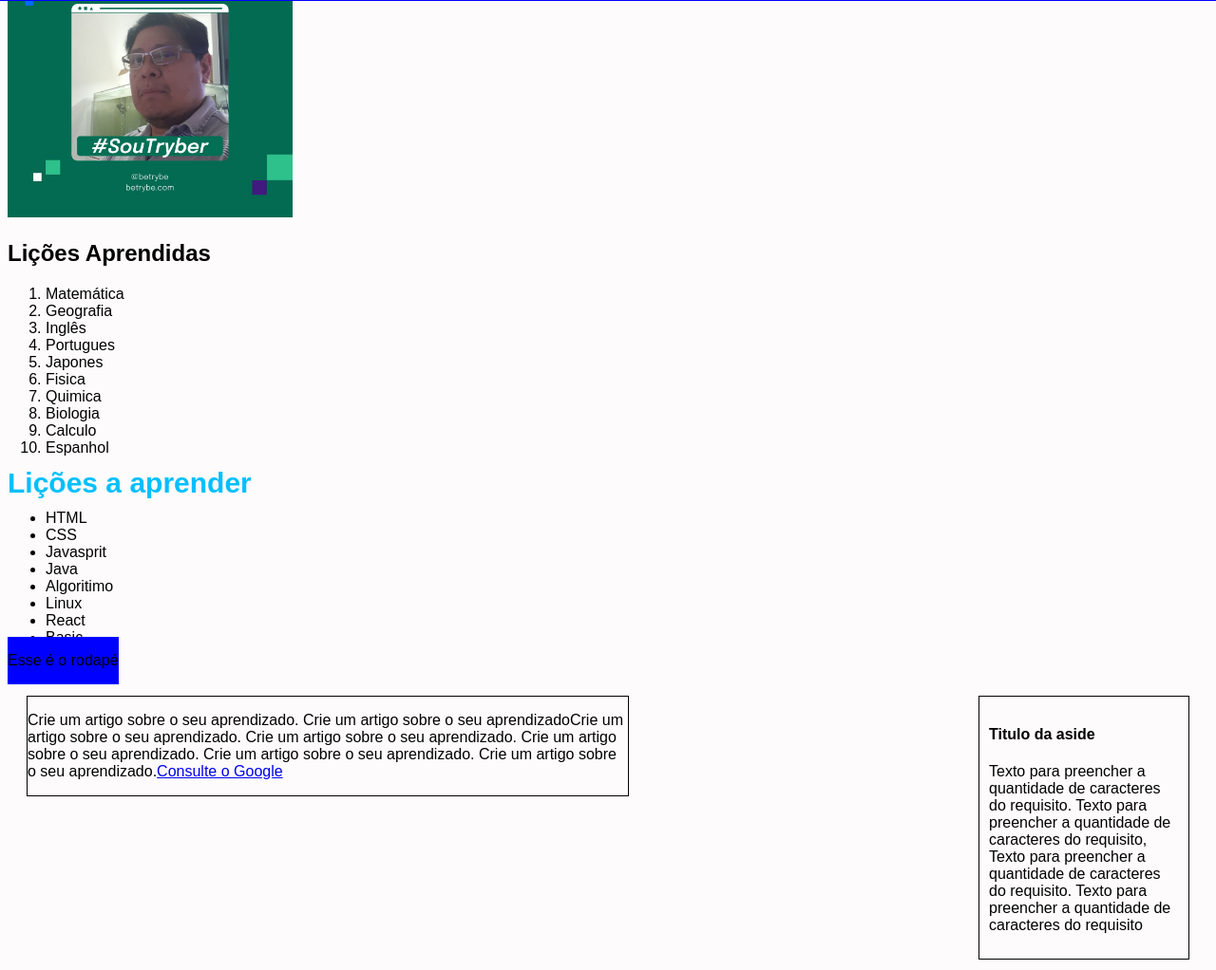
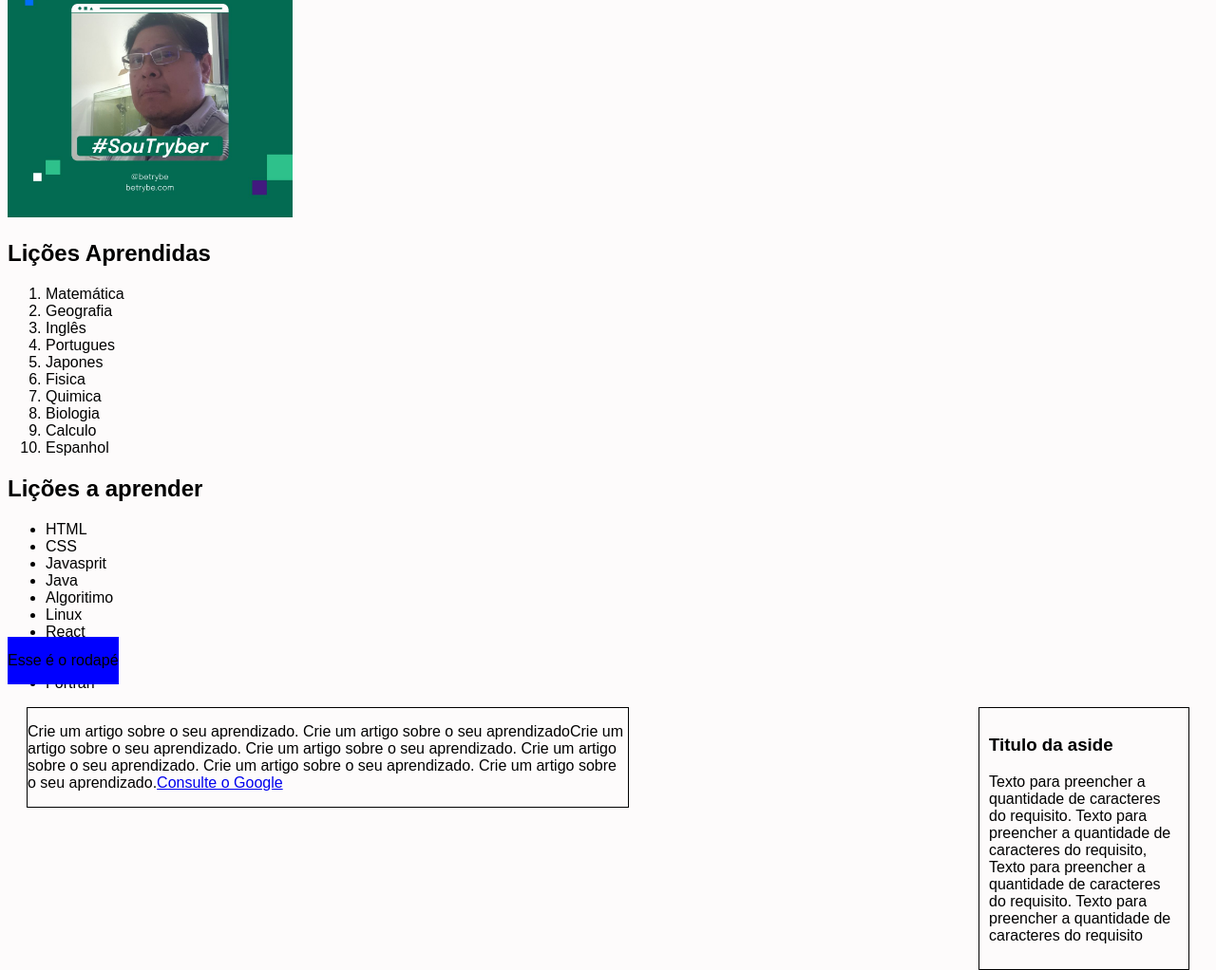
Before and after one commit to sergioajiki/lesson-learned, a website: page index.html in a window 1280 px wide. Shown: the part 79-1101 px from the top of the page at 95% size. Drawn offline with Linux system fonts and the light colour scheme.

Commit message:
requisito 10 e 11

```diff
--- a/index.html
+++ b/index.html
@@ -32,7 +32,7 @@
         </ol>
 
         <!-- Crie uma lista de lições que ainda deseja aprender para a página -->
-        <h2 class="bonus14">Lições a aprender</h2>
+        <h2>Lições a aprender</h2>
         <ul id="licoes_a_aprender">
             <li>HTML</li>
             <li>CSS</li>
@@ -48,11 +48,11 @@
 
         <!-- Crie um artigo sobre o seu aprendizado -->
         <article class="lado-esquerdo">
-            <p> Crie um artigo sobre o seu aprendizado. Crie um artigo sobre o seu aprendizadoCrie um artigo sobre o seu aprendizado. Crie um artigo sobre o seu aprendizado.  Crie um artigo sobre o seu aprendizado. Crie um artigo sobre o seu aprendizado.  Crie um artigo sobre o seu aprendizado.<a rel="stylesheet" href="google.com" target="_blank">Consulte o Google</a>
+            <p> Crie um artigo sobre o seu aprendizado. Crie um artigo sobre o seu aprendizadoCrie um artigo sobre o seu aprendizado. Crie um artigo sobre o seu aprendizado.  Crie um artigo sobre o seu aprendizado. Crie um artigo sobre o seu aprendizado.  Crie um artigo sobre o seu aprendizado.<a href="https://www.google.com/" target="_blank">Consulte o Google</a>
 </p>
         </article>
         <aside class="lado-direito">
-            <h4>Titulo da aside</h4>
+            <h3>Titulo da aside</h3>
             <p>Texto para preencher a quantidade de caracteres do requisito. Texto para preencher a quantidade de caracteres do requisito, Texto para preencher a quantidade de caracteres do requisito. Texto para preencher a quantidade de caracteres do requisito</p>
         </aside>
         <br>
--- a/style.css
+++ b/style.css
@@ -12,17 +12,9 @@ body {
     right: 0;
 }
 #titulo {
-
-}
-
-.bonus14 {
-
     font-size: 30px;
     color: deepskyblue;
     line-height: 6px;
-    padding: 10px green;
-    border: 10px black;
-    margin: red;
 }
 
 #minha_foto {
@@ -49,11 +41,10 @@ body {
 .lado-direito {
     padding: 10px;
     border: 1px solid black;
+    margin: red;
     width: 200px;
     float:right;
     margin-right: 20px;
-
-
 
 }
 
```
